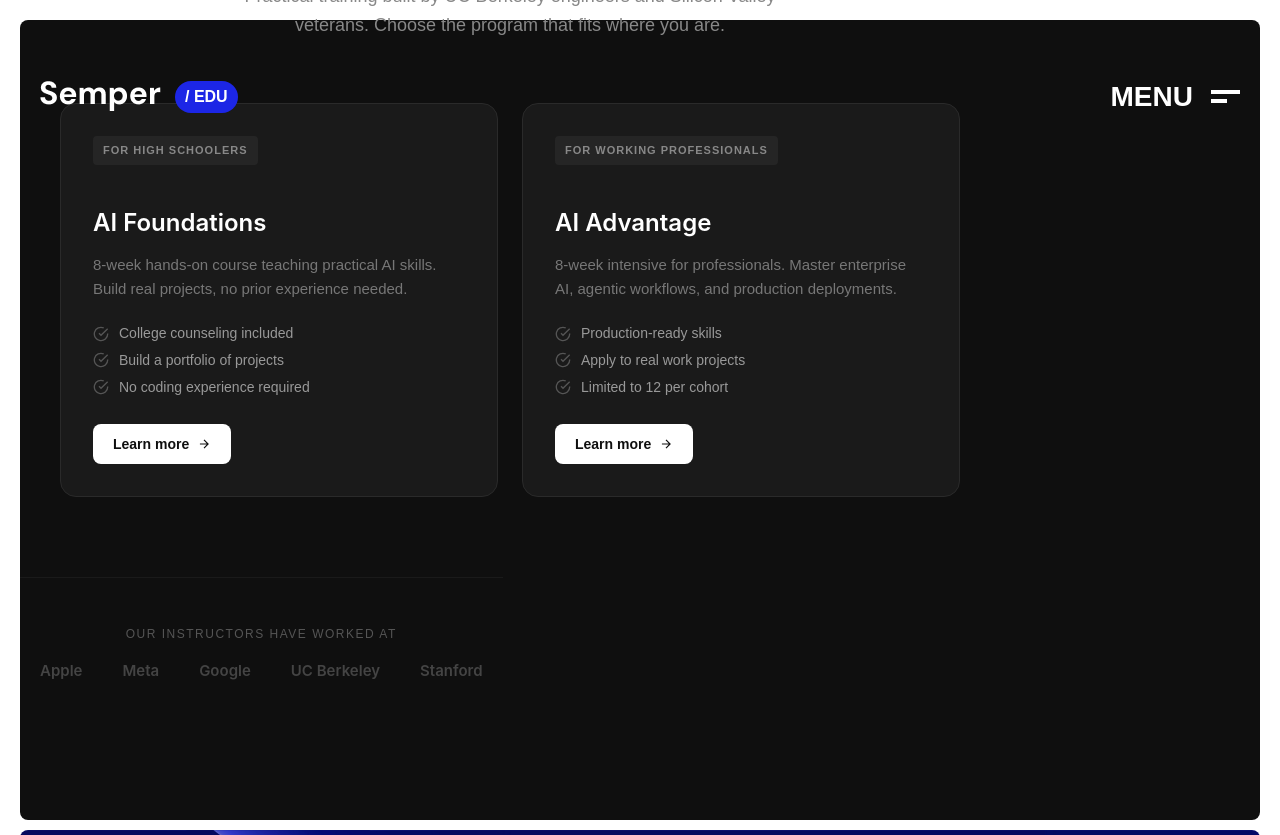
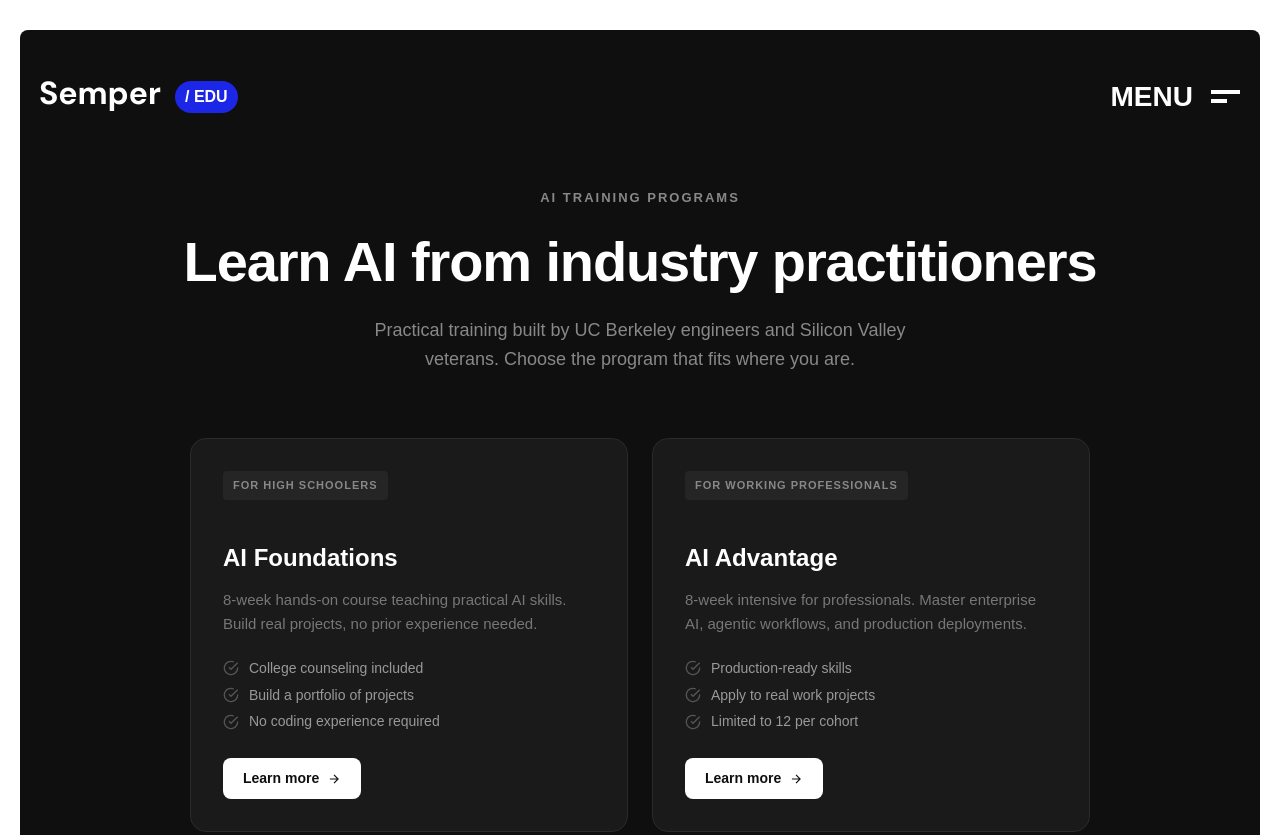
Before and after one commit to maherhasannn/semper, a plain HTML site: page edu/index.html in a window 1280 px wide. Shown: the top 835 px of the page. Drawn offline with nearby package versions, Linux system fonts and the light colour scheme; a script that the page names is missing.

Commit message:
fix edu page layout using proper Webflow structure
Co-Authored-By: Claude Opus 4.5 <noreply@anthropic.com>

```diff
--- a/edu/index.html
+++ b/edu/index.html
@@ -12,37 +12,20 @@
   <link href="https://fonts.googleapis.com" rel="preconnect">
   <link href="https://fonts.gstatic.com" rel="preconnect" crossorigin="anonymous">
   <script src="https://ajax.googleapis.com/ajax/libs/webfont/1.6.26/webfont.js" type="text/javascript"></script>
-  <script type="text/javascript">WebFont.load({  google: {    families: ["DM Sans:regular,500,700", "Inter:400,500,600,700"]  }});</script>
+  <script type="text/javascript">WebFont.load({  google: {    families: ["DM Sans:100,200,300,regular,500,600,700,800,900"]  }});</script>
   <script type="text/javascript">!function(o,c){var n=c.documentElement,t=" w-mod-";n.className+=t+"js",("ontouchstart"in o||o.DocumentTouch&&c instanceof DocumentTouch)&&(n.className+=t+"touch")}(window,document);</script>
   <link href="../images/favicon.png" rel="shortcut icon" type="image/x-icon">
   <link href="../images/webclip.png" rel="apple-touch-icon">
   <style>
-    * {
-      box-sizing: border-box;
+    .edu-hero {
+      background-color: #0f0f0f;
+      padding-top: 160px;
+      padding-bottom: 100px;
     }
-
-    .hero-section {
-      min-height: 100vh;
-      background: #0f0f0f;
-      display: flex;
-      flex-direction: column;
+    .edu-hero .container {
+      text-align: center;
     }
-
-    .hero-main {
-      flex: 1;
-      display: flex;
-      align-items: center;
-      justify-content: center;
-      padding: 140px 20px 80px;
-    }
-
-    .hero-content {
-      text-align: center;
-      max-width: 900px;
-      margin: 0 auto;
-    }
-
-    .hero-eyebrow {
+    .edu-eyebrow {
       font-size: 13px;
       font-weight: 600;
       text-transform: uppercase;
@@ -50,25 +33,26 @@
       color: #888;
       margin-bottom: 24px;
     }
-
-    .hero-title {
-      font-family: 'Inter', sans-serif;
-      font-size: clamp(40px, 6vw, 64px);
+    .edu-title {
+      font-size: 56px;
       font-weight: 700;
       line-height: 1.1;
       color: white;
       margin: 0 0 24px;
       letter-spacing: -0.02em;
     }
-
-    .hero-subtitle {
+    @media (max-width: 767px) {
+      .edu-title {
+        font-size: 36px;
+      }
+    }
+    .edu-subtitle {
       font-size: 18px;
       color: #888;
       line-height: 1.6;
       max-width: 600px;
       margin: 0 auto 64px;
     }
-
     .program-grid {
       display: grid;
       grid-template-columns: repeat(2, 1fr);
@@ -82,7 +66,6 @@
         gap: 16px;
       }
     }
-
     .program-card {
       background: #1a1a1a;
       border: 1px solid #2a2a2a;
@@ -95,7 +78,6 @@
       border-color: #3a3a3a;
       background: #1f1f1f;
     }
-
     .program-badge {
       display: inline-block;
       font-size: 11px;
@@ -108,29 +90,24 @@
       background: #252525;
       color: #888;
     }
-
-    .program-title {
-      font-family: 'Inter', sans-serif;
+    .program-card-title {
       font-size: 24px;
       font-weight: 600;
       margin-bottom: 12px;
       color: white;
     }
-
     .program-description {
       font-size: 15px;
       color: #777;
       line-height: 1.6;
       margin-bottom: 24px;
     }
-
     .program-features {
       display: flex;
       flex-direction: column;
       gap: 10px;
       margin-bottom: 28px;
     }
-
     .program-feature {
       display: flex;
       align-items: center;
@@ -144,7 +121,6 @@
       stroke: #555;
       flex-shrink: 0;
     }
-
     .program-cta {
       display: inline-flex;
       align-items: center;
@@ -166,14 +142,10 @@
       height: 14px;
       stroke: #0f0f0f;
     }
-
     .trust-section {
-      padding: 48px 20px 80px;
+      background-color: #0f0f0f;
+      padding: 48px 20px 100px;
       border-top: 1px solid #1a1a1a;
-    }
-    .trust-content {
-      max-width: 800px;
-      margin: 0 auto;
       text-align: center;
     }
     .trust-label {
@@ -192,7 +164,6 @@
       flex-wrap: wrap;
     }
     .trust-logo {
-      font-family: 'Inter', sans-serif;
       font-size: 15px;
       font-weight: 600;
       color: #444;
@@ -204,14 +175,6 @@
       .trust-logo {
         font-size: 13px;
       }
-    }
-
-    .header {
-      transition: background 0.2s ease;
-    }
-
-    .footer {
-      position: relative;
     }
   </style>
 </head>
@@ -262,18 +225,16 @@
     </div>
   </div>
 
-  <section class="hero-section">
-    <div class="hero-main">
+  <section class="section edu-hero">
     <div class="w-layout-blockcontainer container w-container">
-        <div class="hero-content">
-          <div class="hero-eyebrow">AI Training Programs</div>
-          <h1 class="hero-title">Learn AI from industry practitioners</h1>
-          <p class="hero-subtitle">Practical training built by UC Berkeley engineers and Silicon Valley veterans. Choose the program that fits where you are.</p>
+      <div class="edu-eyebrow">AI Training Programs</div>
+      <h1 class="edu-title">Learn AI from industry practitioners</h1>
+      <p class="edu-subtitle">Practical training built by UC Berkeley engineers and Silicon Valley veterans. Choose the program that fits where you are.</p>
 
       <div class="program-grid">
         <div class="program-card">
           <span class="program-badge">For High Schoolers</span>
-              <h2 class="program-title">AI Foundations</h2>
+          <h2 class="program-card-title">AI Foundations</h2>
           <p class="program-description">8-week hands-on course teaching practical AI skills. Build real projects, no prior experience needed.</p>
           <div class="program-features">
             <div class="program-feature">
@@ -297,7 +258,7 @@
 
         <div class="program-card">
           <span class="program-badge">For Working Professionals</span>
-              <h2 class="program-title">AI Advantage</h2>
+          <h2 class="program-card-title">AI Advantage</h2>
           <p class="program-description">8-week intensive for professionals. Master enterprise AI, agentic workflows, and production deployments.</p>
           <div class="program-features">
             <div class="program-feature">
@@ -320,11 +281,9 @@
         </div>
       </div>
     </div>
-      </div>
-    </div>
+  </section>
 
   <div class="trust-section">
-      <div class="trust-content">
     <div class="trust-label">Our instructors have worked at</div>
     <div class="trust-logos">
       <span class="trust-logo">Apple</span>
@@ -334,8 +293,6 @@
       <span class="trust-logo">Stanford</span>
     </div>
   </div>
-    </div>
-  </section>
 
   <section class="section footer">
     <div class="w-layout-blockcontainer container w-container">
```
Lines whose indentation alone changed are shown as unchanged.
